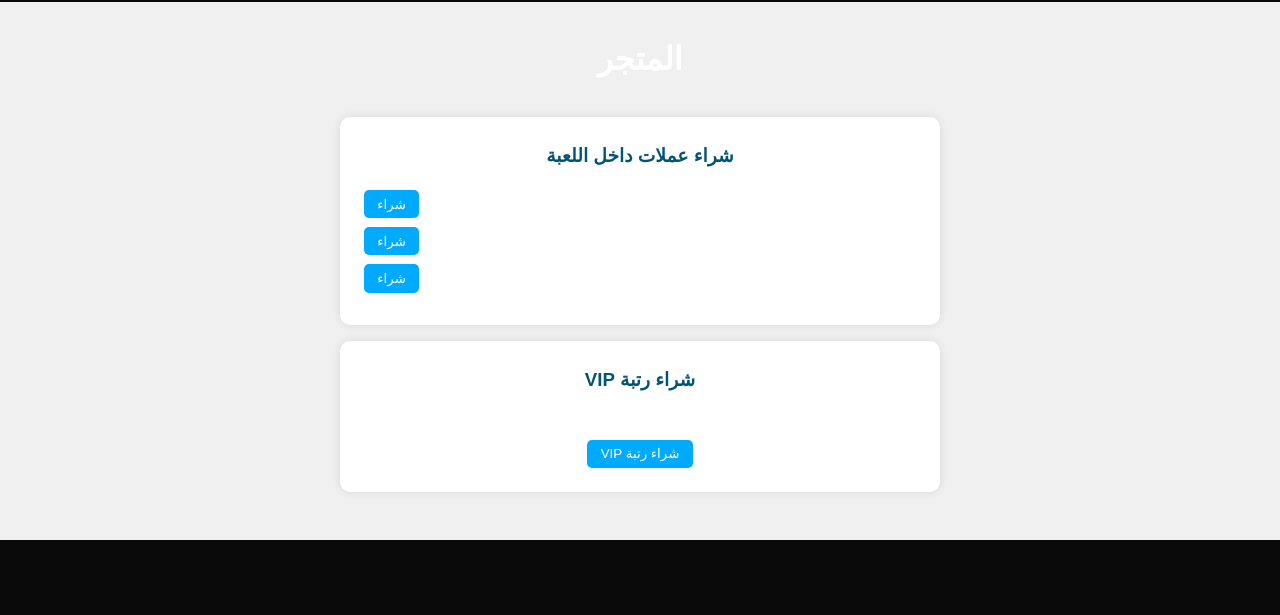
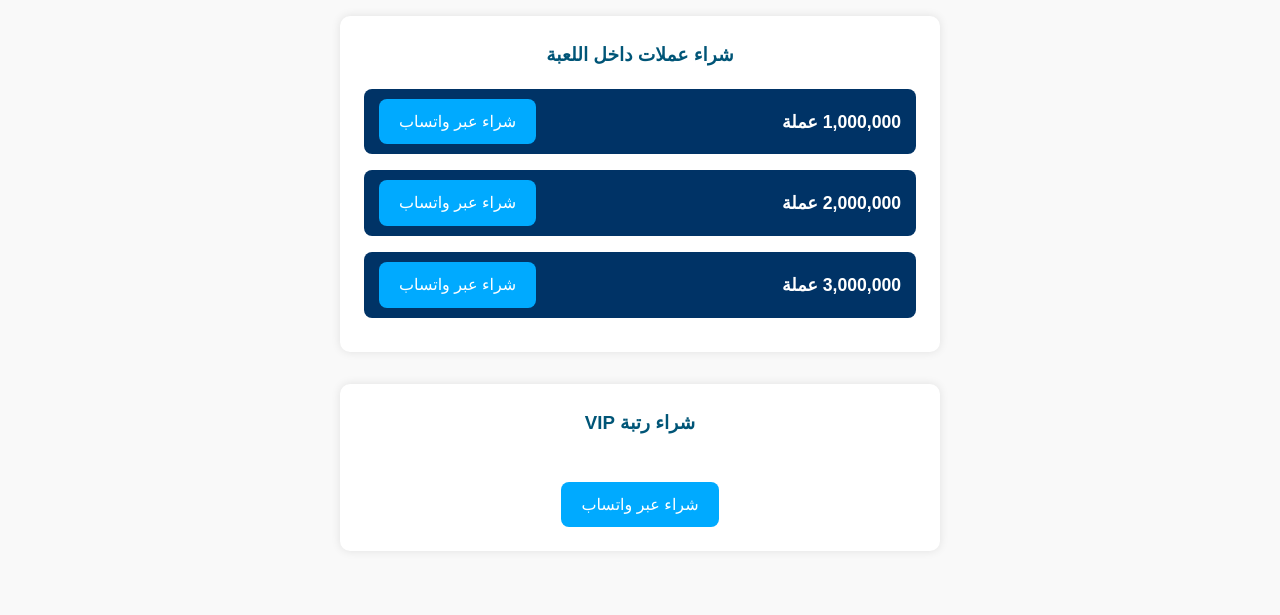
Before and after one commit to fhd501nnsemran/Arabcraft, a plain HTML site: page index.html in a window 1280 px wide. Shown: the part 757-1372 px from the top of the page. Before the commit the page ends 1297 px from the top, so only its background shows below. Drawn offline with Linux system fonts and the light colour scheme.

Commit message:
Add files via upload

```diff
--- a/index.html
+++ b/index.html
@@ -12,6 +12,7 @@
     <nav>
       <a href="#">الرئيسية</a>
       <a href="#">السيرفر</a>
+      <a href="#store">المتجر</a>
       <a href="https://discord.gg/s9z8pejX" target="_blank">الديسكورد</a>
     </nav>
   </header>
@@ -37,18 +38,8 @@
         <p>شارك في فعاليات ومسابقات مميزة يومياً!</p>
       </div>
     </section>
-  </main>
 
-  <footer>
-    <p>جميع الحقوق محفوظة &copy; ArabCraft 2025 |
-      <a href="https://discord.gg/s9z8pejX" target="_blank" style="color:#00aaff;">انضم إلى ديسكورد</a>
-    </p>
-  </footer>
-</body>
-</html>
-
-Discord (https://discord.gg/s9z8pejX)
-<section class="store" id="store">
+    <section class="store" id="store">
   <h2>المتجر</h2>
 
   <div class="product">
@@ -56,15 +47,15 @@ Discord (https://discord.gg/s9z8pejX)
     <ul>
       <li>
         <strong>1,000,000 عملة</strong>
-        <button>شراء</button>
+        <a href="https://wa.me/966549227425?text=أرغب%20في%20شراء%201,000,000%20عملة" target="_blank" class="btn">شراء عبر واتساب</a>
       </li>
       <li>
         <strong>2,000,000 عملة</strong>
-        <button>شراء</button>
+        <a href="https://wa.me/966549227425?text=أرغب%20في%20شراء%202,000,000%20عملة" target="_blank" class="btn">شراء عبر واتساب</a>
       </li>
       <li>
         <strong>3,000,000 عملة</strong>
-        <button>شراء</button>
+        <a href="https://wa.me/966549227425?text=أرغب%20في%20شراء%203,000,000%20عملة" target="_blank" class="btn">شراء عبر واتساب</a>
       </li>
     </ul>
   </div>
@@ -72,6 +63,4 @@ Discord (https://discord.gg/s9z8pejX)
   <div class="product">
     <h3>شراء رتبة VIP</h3>
     <p>احصل على مزايا حصرية داخل اللعبة مع رتبة VIP.</p>
-    <button>شراء رتبة VIP</button>
-  </div>
-</section>
+    <a href="https://wa.me/966549227425?text=أرغب%20في%20شراء%20رتبة%20VIP" target="_blank" class="btn">شراء عبر واتساب</a>
--- a/style.css
+++ b/style.css
@@ -126,8 +126,8 @@ footer a {
 footer a:hover {
   text-decoration: underline;
 }
-.store {
-  background-color: #f0f0f0;
+ .store {
+  background-color: #3300ff;
   padding: 2em;
   text-align: center;
 }
@@ -166,7 +166,7 @@ footer a:hover {
 
 .product button {
   background-color: #00aaff;
-  color: white;
+  color: rgb(18, 2, 97);
   border: none;
   padding: 0.5em 1em;
   border-radius: 5px;
@@ -177,3 +177,59 @@ footer a:hover {
 .product button:hover {
   background-color: #002839;
 }
+.store {
+  padding: 2rem;
+  background-color: #f9f9f9;
+  text-align: center;
+}
+
+.product {
+  margin-bottom: 2rem;
+}
+
+.product ul {
+  list-style: none;
+  padding: 0;
+}
+
+.product li {
+  margin: 1rem 0;
+}
+
+.btn {
+  background-color: #00aaff;
+  color: white;
+  padding: 10px 20px;
+  border-radius: 8px;
+  text-decoration: none;
+  font-size: 16px;
+  display: inline-block;
+  transition: background-color 0.3s ease;
+}
+
+.btn:hover {
+  background-color: #0077cc;
+}
+button {
+  background-color: #00aaff;
+  color: white;
+  border: none;
+  padding: 0.5rem 1rem;
+  border-radius: 8px;
+  cursor: pointer;
+  font-size: 1rem;
+}
+
+button:hover {
+  background-color: #008fcc;
+}
+.product ul li {
+  background-color: #003366; /* الأزرق الغامق */
+  color: white;
+  padding: 10px 15px;
+  margin-bottom: 10px;
+  border-radius: 8px;
+  display: flex;
+  justify-content: space-between;
+  align-items: center;
+}
```
